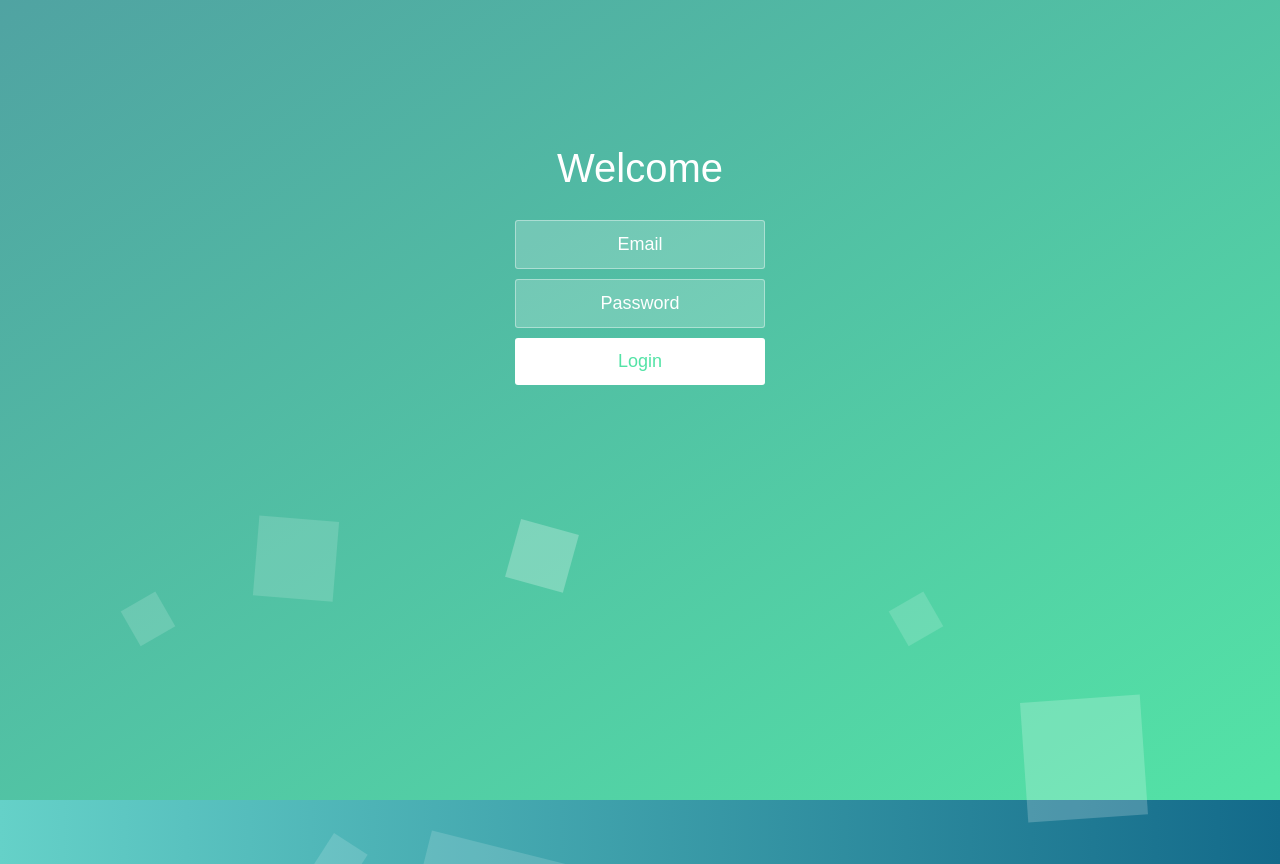
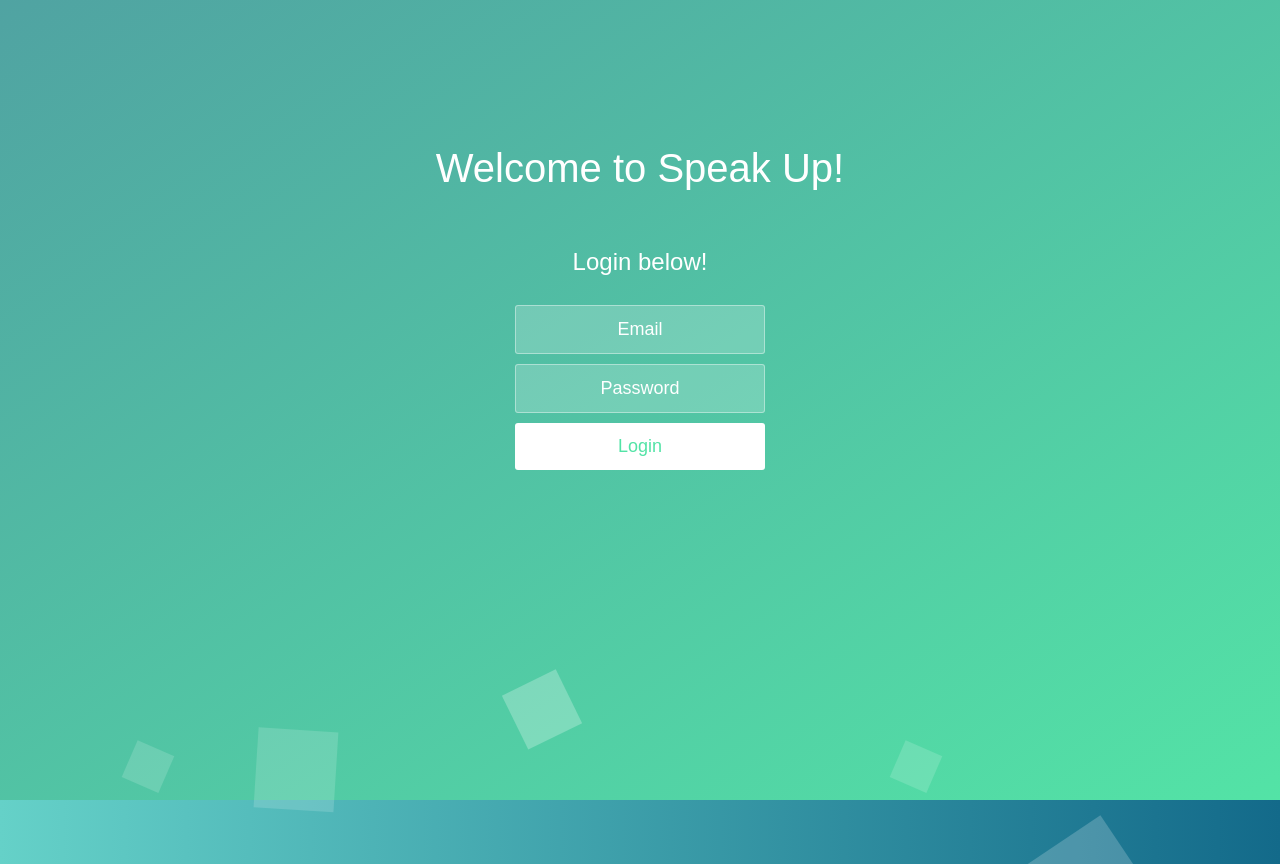
Before and after one commit to Sristi27/Speak---Up, a React (Create React App) app in the folder client/: page /signin in a window 1280 px wide. Built offline with nearby package versions, Linux system fonts and the light colour scheme; a web font is replaced by a local one.

Commit message:
new push

```diff
--- a/client/src/components/signin/Signin.jsx
+++ b/client/src/components/signin/Signin.jsx
@@ -4,10 +4,7 @@ import $ from 'jquery'
 import { useHistory } from 'react-router'
 
 import {UserContext} from '../../App'
-
-
-
-
+import { Link } from 'react-router-dom'
 
 const Signin = () => {
 
@@ -61,14 +58,31 @@ const Signin = () => {
         <div className="login-container">
             <div className="wrapper">
             <div className="container">
-            <h1>Welcome</h1>
+            <h1 style={{fontWeight:'bolder'}}>Welcome to Speak Up!</h1>
+            <br/><br/>
+
+
+            {/* <Link to="/signup"> */}
+                    {/* <button className="btn btn-primary"
+                    onClick={()=>console.log('clicked')}
+                    color="primary">Signup</button> */}
+               {/* </Link> */}
+
+            <h4>Login below!</h4>
 
                 <form className="form">
                 <input type="email" placeholder="Email" onChange={(e)=>setEmail(e.target.value)}/>
                 <input type="password" placeholder="Password" onChange={(e)=>setPassword(e.target.value)}/>
                 <button type="submit" id="login-button" onClick={(e)=>submitLogin(e)}>Login</button>
                 </form>
+
+                <br>
+                </br>
+
             </div>
+
+
+
 
             <ul className="bg-bubbles">
                 <li></li>
--- a/client/src/components/signin/loginstyles.css
+++ b/client/src/components/signin/loginstyles.css
@@ -10,10 +10,11 @@
     font-weight: 300;
     src: url(https://fonts.gstatic.com/s/sourcesanspro/v14/6xKydSBYKcSV-LCoeQqfX1RYOo3ik4zwlxdr.ttf) format('truetype');
   }
-  * {
+  .login-container {
     box-sizing: border-box;
     margin: 0;
     padding: 0;
+    overflow: hidden;
     font-weight: 300;
   }
   .login-container {
@@ -229,3 +230,16 @@
       transform: translateY(-700px) rotate(600deg);
     }
   }
+
+
+  .createnew
+  {
+    color:white;
+    cursor: pointer;
+
+  }
+
+  .createnew:hover
+  {
+    text-decoration: underline;
+  }
```
